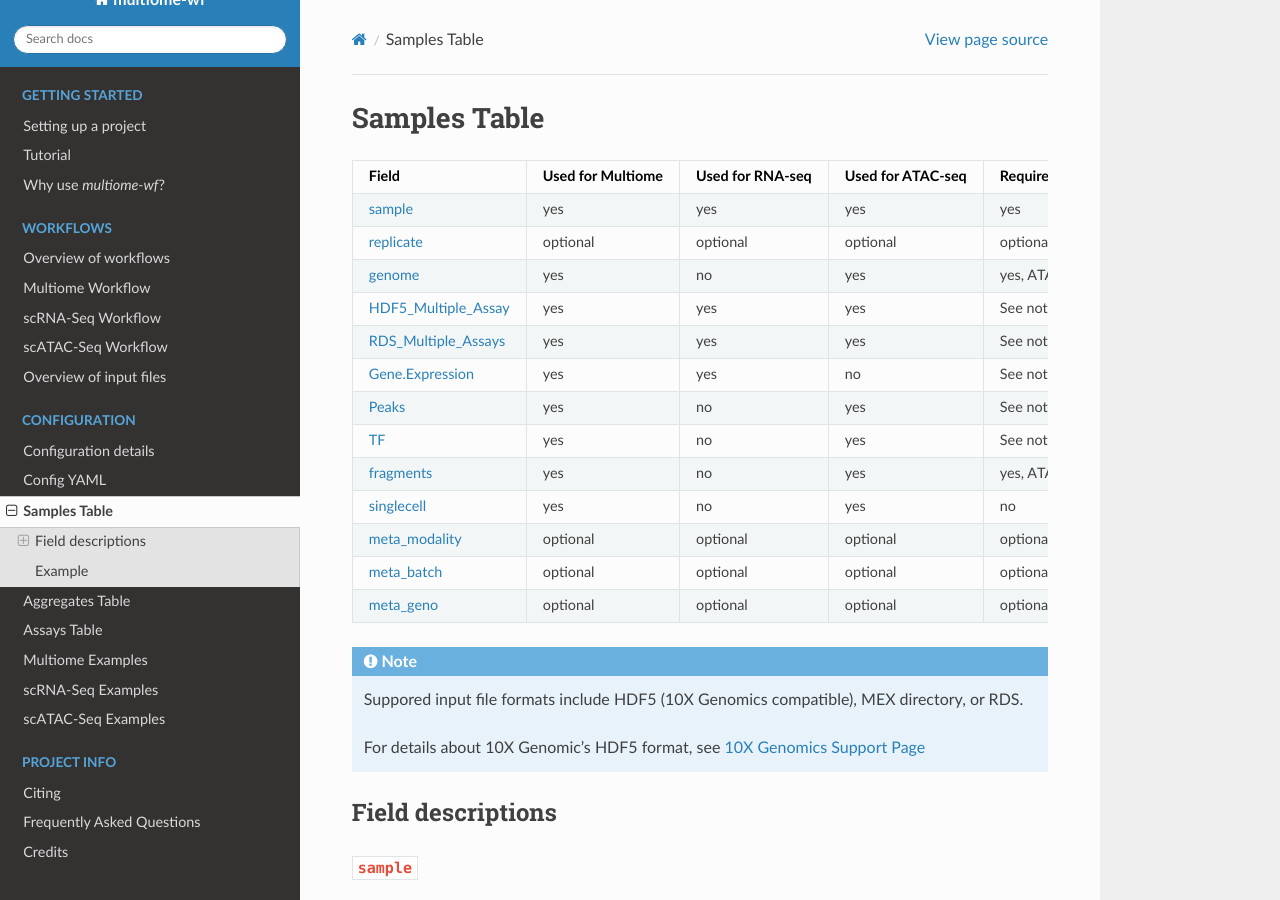
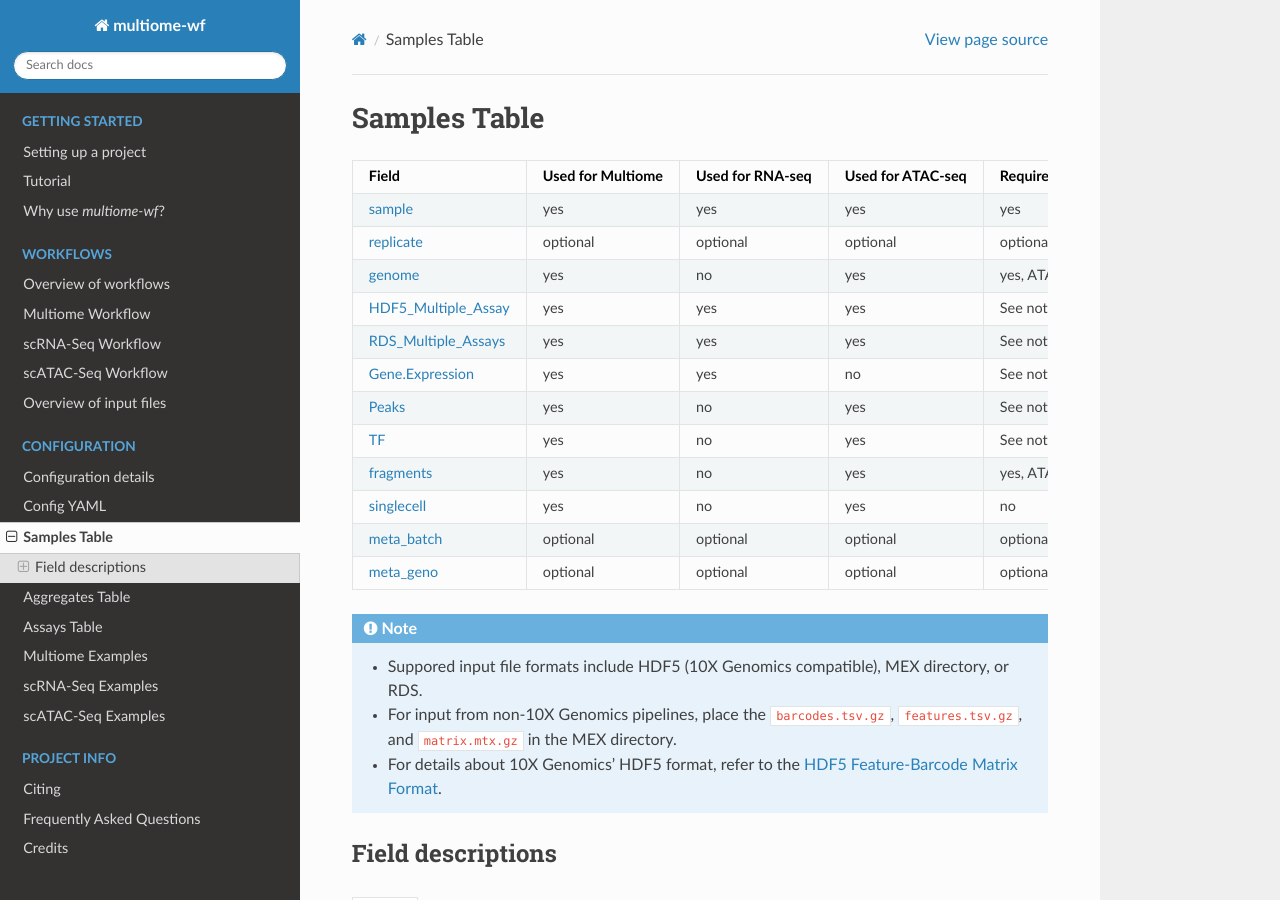
Before and after one commit to NICHD-BSPC/multiome-wf, a Sphinx documentation site: the page built from docs/configuration/samples-table.rst, in a window 1280 px wide and 900 px high. Built offline with Sphinx 7.4.7 and the Read the Docs theme 2.0.0, drawn with Linux system fonts in a browser that asks for light colours.

Commit message:
sample-table documentation update in progress

```diff
--- a/docs/configuration/samples-table.rst
+++ b/docs/configuration/samples-table.rst
@@ -16,19 +16,24 @@
 :ref:`TF <samples-tf>`                     yes               no               yes               See notes below
 :ref:`fragments <samples-frags>`           yes               no               yes               yes, ATAC/Multiome
 :ref:`singlecell <samples-singlecell>`     yes               no               yes               no
-:ref:`meta_modality <samples-metadata>`    optional          optional         optional          optional
 :ref:`meta_batch <samples-metadata>`       optional          optional         optional          optional
 :ref:`meta_geno <samples-metadata>`        optional          optional         optional          optional
 ========================================== ================= ================ ================= ===================
 
 .. note::
-    Suppored input file formats include HDF5 (10X Genomics compatible), MEX directory, or RDS.
 
-    For details about 10X Genomic's HDF5 format, see `10X Genomics Support Page <https://support.10xgenomics.com/single-cell-gene-expression/software/pipelines/latest/advanced/h5_matrices>`_
+    - Suppored input file formats include HDF5 (10X Genomics compatible),
+      MEX directory, or RDS.
+
+    - For input from non-10X Genomics pipelines, place the ``barcodes.tsv.gz``,
+      ``features.tsv.gz``, and ``matrix.mtx.gz`` in the MEX directory.
+
+    - For details about 10X Genomics' HDF5 format, refer to the `HDF5 Feature-Barcode Matrix Format
+      <https://support.10xgenomics.com/single-cell-gene-expression/software/pipelines/latest/advanced/h5_matrices>`_.
 
 
 Field descriptions
-------------------
+~~~~~~~~~~~~~~~~~~
 
 .. _samples-sample:
 
```
